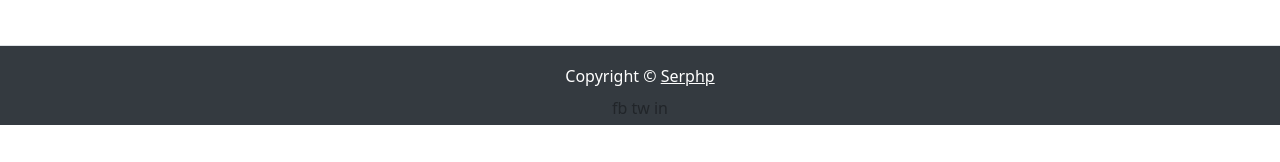
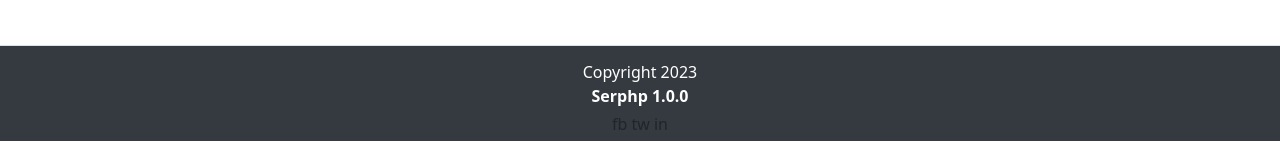
Before and after one commit to Serphp/Angular-Base, an Angular app: page / in a window 1280 px wide. Shown: the part 387-549 px from the top of the page. Built offline with nearby package versions, Linux system fonts and the light colour scheme.

Commit message:
[+ Base] Added services > version web

```diff
--- a/src/app/app.module.ts
+++ b/src/app/app.module.ts
@@ -3,7 +3,7 @@ import { BrowserModule } from '@angular/platform-browser';
 
 import { AppRoutingModule } from './app-routing.module';
 import { AppComponent } from './app.component';
-import { SharedModule } from './modules/shared/layout/shared.module';
+import { SharedModule } from './modules/shared/shared.module';
 
 @NgModule({
   declarations: [
--- a/src/app/modules/shared/layout/footer/footer.component.html
+++ b/src/app/modules/shared/layout/footer/footer.component.html
@@ -1,8 +1,9 @@
 <div class="footer mt-5 border-top">
     <div class="row align-items-center justify-content-center">
         <div class="text-center text-md-left">
-            <p class="mb-0">Copyright <script>document.write(new Date().getFullYear())</script> &copy;
-                <a target="_blank" href="#"> Serphp </a></p>
+            <p class="mb-0">Copyright
+                {{currentYear}} <br/>
+                <b> Serphp {{version}} </b></p>
         </div>
         <div class="text-center text-md-right">
             <div class="social-links">
--- a/src/app/modules/shared/layout/footer/footer.component.ts
+++ b/src/app/modules/shared/layout/footer/footer.component.ts
@@ -1,8 +1,22 @@
-import { Component } from '@angular/core';
+import { Component, OnInit } from '@angular/core';
+import { VersionService } from 'src/app/services/version.service';
 
 @Component({
     selector: 'footer',
     templateUrl: "./footer.component.html",
     styleUrls: ["./footer.component.scss"]
 })
-export class FooterComponent {}
+export class FooterComponent {
+    version: string | undefined;
+    public currentYear: number = new Date().getFullYear();
+    title: string = 'Footer';
+
+    constructor(
+        private versionService: VersionService
+    ) {}
+
+    ngOnInit(): void {
+        this.version = this.versionService.getVersion();
+        console.log('Working footer');
+    }
+}
--- /dev/null
+++ b/src/app/modules/shared/shared.module.ts
@@ -0,0 +1,19 @@
+import { NgModule } from "@angular/core";
+import { NavbarComponent } from "./layout/navbar/navbar.component";
+import { FooterComponent } from "./layout/footer/footer.component";
+
+// This is a shared module, so we need to export the components so they can be used in other modules.
+const components = [
+    NavbarComponent,
+    FooterComponent
+];
+
+@NgModule({
+    declarations: [
+        ...components
+    ],
+    exports: [
+        ...components
+    ],
+})
+export class SharedModule { }
--- /dev/null
+++ b/src/app/services/version.service.ts
@@ -0,0 +1,12 @@
+import { Injectable } from "@angular/core";
+
+@Injectable({
+    providedIn: 'root'
+})
+export class VersionService {
+    private version: string = '1.0.0';
+
+    public getVersion(): string {
+        return this.version;
+    }
+}
```
Also changed, not shown: src/app/modules/shared/layout/shared.module.ts (deleted, +0 -16 lines).
